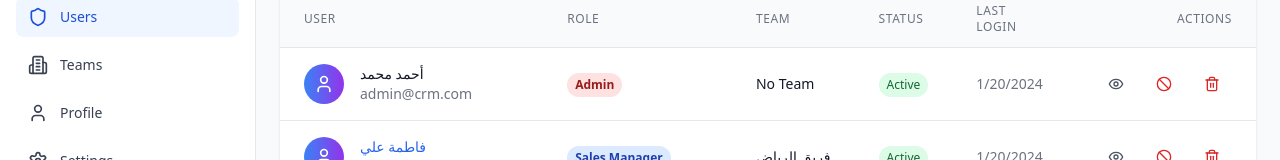
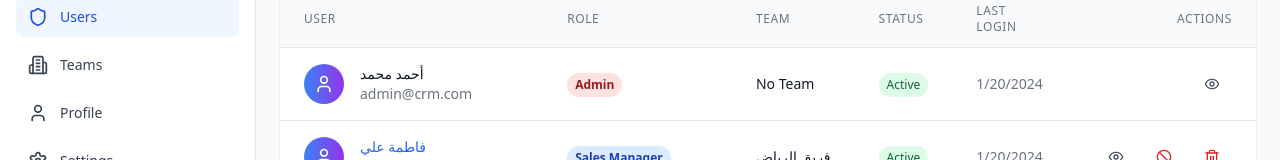
Before and after one commit to isamch/IC-CRM-Pro, a React (Vite) app: page /users in a window 1280 px wide. Shown: the part 272-432 px from the top of the page. Built offline with nearby package versions, Linux system fonts and the light colour scheme; sample sign-in values are in the browser's storage.

Commit message:
user can't selete self

```diff
--- a/src/pages/Users.tsx
+++ b/src/pages/Users.tsx
@@ -26,7 +26,7 @@ export const Users: React.FC = () => {
   const [passwordDialog, setPasswordDialog] = useState({
     isOpen: false,
     message: '',
-    onConfirm: (password: string) => {},
+    onConfirm: () => {},
     errorMessage: '',
     requirePassword: false,
   });
@@ -69,6 +69,7 @@ export const Users: React.FC = () => {
 
   // التحقق من إمكانية التعديل على المستخدم
   const canEditUser = (user: UserType) => {
+    if (currentUser?.id === user.id) return false; // لا يمكن التعديل على نفسه
     if (currentUser?.role === 'admin') return true;
     if (currentUser?.role === 'sales_manager') {
       // يمكن لمدير المبيعات التعديل فقط على أعضاء فريقه
@@ -90,8 +91,8 @@ export const Users: React.FC = () => {
       message: `لحذف المستخدم ${user.name}، أدخل كلمة المرور للتأكيد. لا يمكن التراجع عن هذه العملية.`,
       requirePassword: true,
       errorMessage: '',
-      onConfirm: (password: string) => {
-        if (!checkPassword(password)) {
+      onConfirm: (password?: string) => {
+        if (!password || !checkPassword(password)) {
           setPasswordDialog(d => ({ ...d, errorMessage: 'كلمة المرور غير صحيحة.' }));
           return;
         }
@@ -113,8 +114,8 @@ export const Users: React.FC = () => {
       message: `لتأكيد ${user.isActive ? 'إيقاف' : 'تفعيل'} المستخدم ${user.name}، أدخل كلمة المرور.`,
       requirePassword: true,
       errorMessage: '',
-      onConfirm: (password: string) => {
-        if (!checkPassword(password)) {
+      onConfirm: (password?: string) => {
+        if (!password || !checkPassword(password)) {
           setPasswordDialog(d => ({ ...d, errorMessage: 'كلمة المرور غير صحيحة.' }));
           return;
         }
@@ -136,8 +137,8 @@ export const Users: React.FC = () => {
       message: `لتأكيد إزالة المستخدم ${user.name} من الفريق، أدخل كلمة المرور.`,
       requirePassword: true,
       errorMessage: '',
-      onConfirm: (password: string) => {
-        if (!checkPassword(password)) {
+      onConfirm: (password?: string) => {
+        if (!password || !checkPassword(password)) {
           setPasswordDialog(d => ({ ...d, errorMessage: 'كلمة المرور غير صحيحة.' }));
           return;
         }
```
